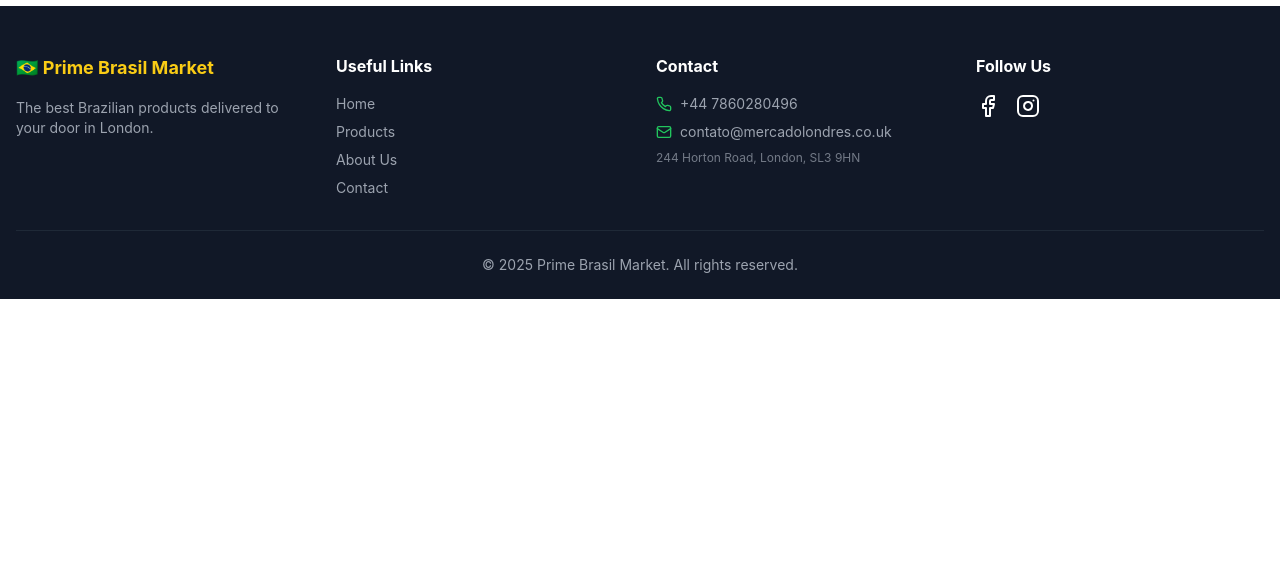
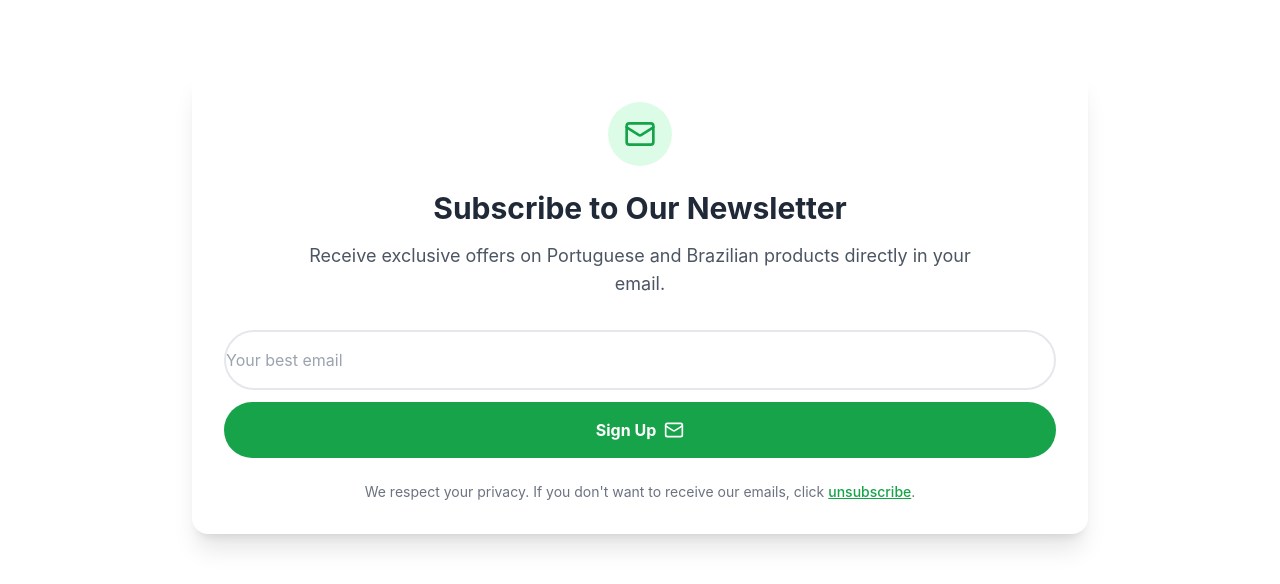
Before and after one commit to contatoantaresenergia-netizen/Mercado-Londres, a Next.js app: page /en in a window 1280 px wide. Shown: the part 1290-1874 px from the top of the page. Before the commit the page ends 1589 px from the top, so only its background shows below. Built offline with nearby package versions, Linux system fonts and the light colour scheme; no server answers; the database is empty.

Commit message:
Update page.js

```diff
--- a/src/app/[lang]/page.js
+++ b/src/app/[lang]/page.js
@@ -3,6 +3,7 @@
 import { useRouter } from 'next/navigation';
 import { ArrowRight } from 'lucide-react';
 import ProductCard from '@/app/components/ProductCard';
+import NewsletterBanner from '@/app/components/NewsletterBanner';
 import { supabase } from '@/lib/supabase';
 import { getDictionary } from '@/lib/get-dictionary';
 
@@ -197,6 +198,9 @@
           </div>
         )}
       </section>
+
+      {/* Newsletter Banner */}
+      <NewsletterBanner lang={lang} />
     </div>
   );
 }
```
